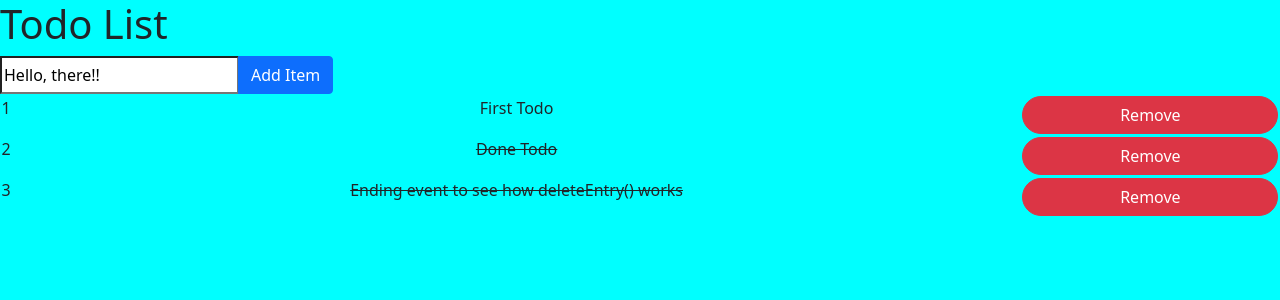
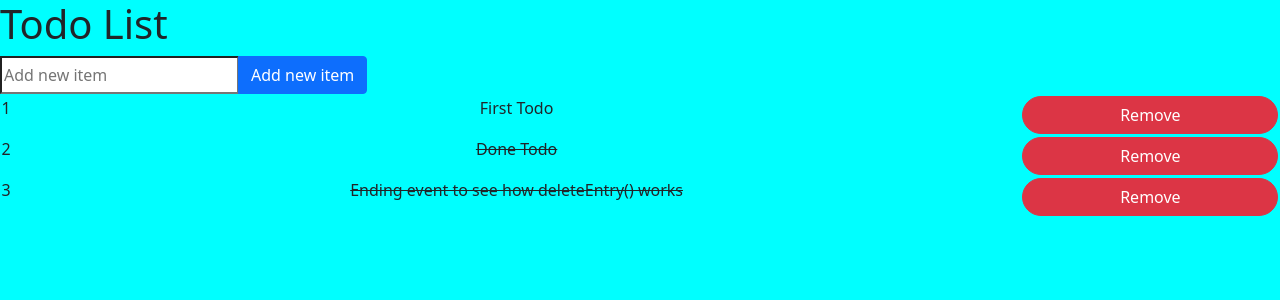
Before and after one commit to iatenine/angular-todo, an Angular app: page / in a window 1280 px wide. Shown: the top 300 px of the page. Built offline with nearby package versions, Linux system fonts and the light colour scheme.

Commit message:
Add placeholder

```diff
--- a/src/app/components/todos/todos.component.html
+++ b/src/app/components/todos/todos.component.html
@@ -1,7 +1,8 @@
 <div class="todos">
     <!-- Add new item -->
     <form class="input-group">
-        <input type="text" name="inputNewItem" class="todo-input" [(ngModel)]="inputNewItem">
+        <input type="text" name="inputNewItem" class="todo-input" [(ngModel)]="inputNewItem"
+            placeholder={{placeholder}}>
         <input type="button" class="btn btn-primary" (click)="addTodo()" value={{addItemButtonLabel}}>
     </form>
 
--- a/src/app/components/todos/todos.component.ts
+++ b/src/app/components/todos/todos.component.ts
@@ -8,8 +8,9 @@ import { Todo } from '../../models/Todo';
 })
 export class TodosComponent implements OnInit {
   todos: Array<Todo> = [];
-  inputNewItem: string = 'Hello, there!!';
-  addItemButtonLabel: string = 'Add Item';
+  inputNewItem: string = '';
+  addItemButtonLabel: string = 'Add new item';
+  placeholder: string = 'Add new item';
 
   constructor() {}
 
```
